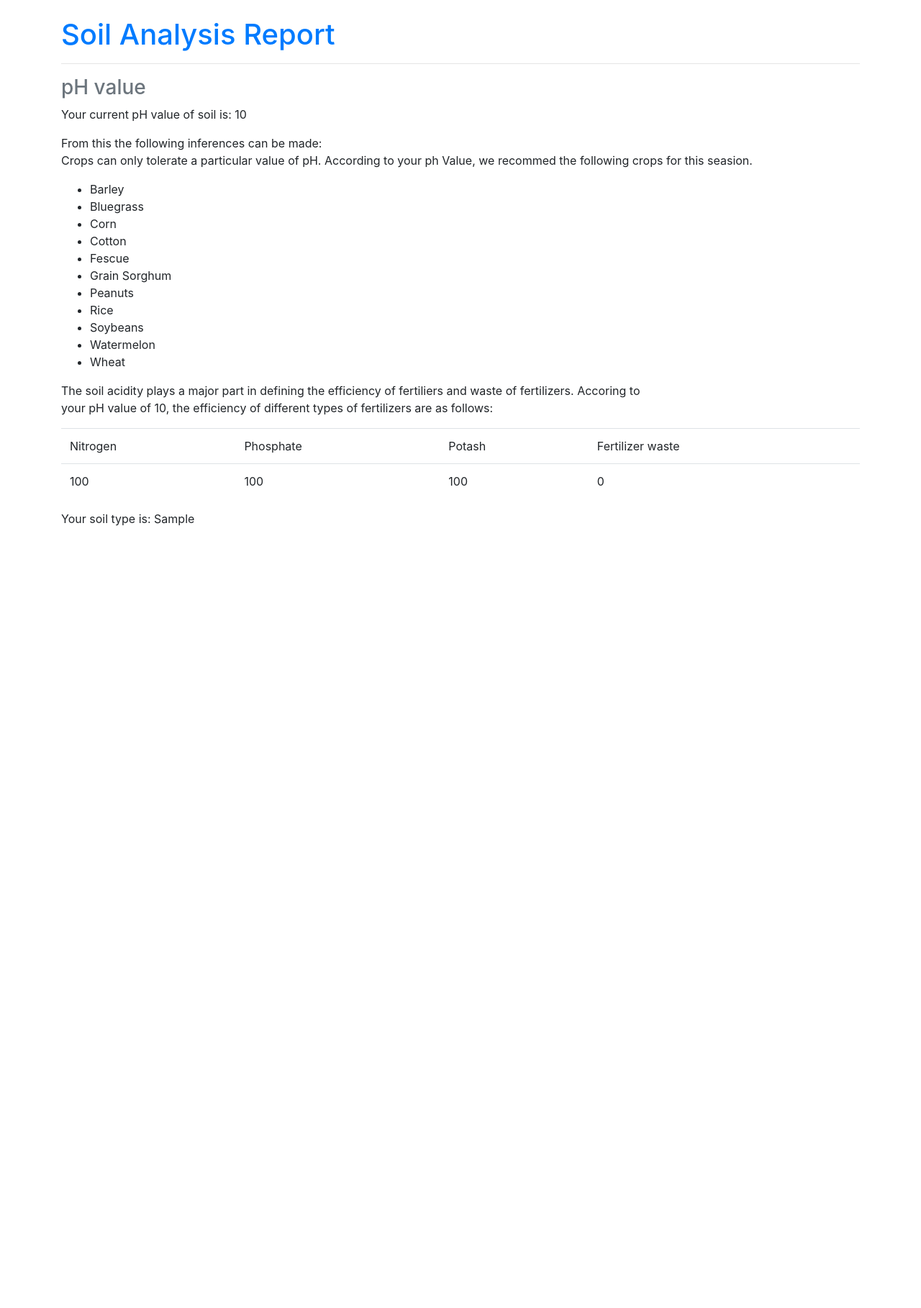
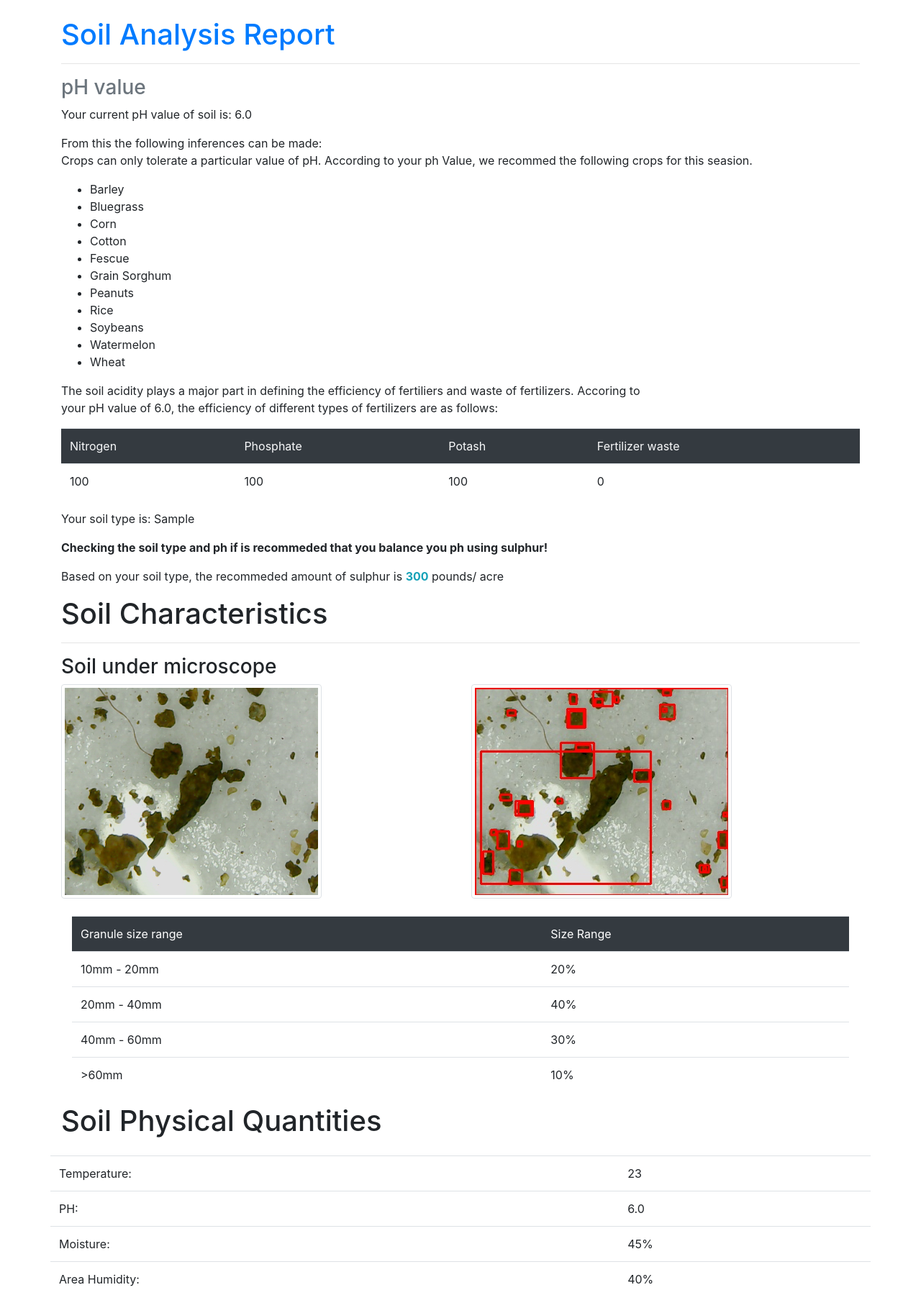
Before and after one commit to maybeabhishek/IETMakeathon_SoilAnalysis, a Flask app: template templates/report.html in a window 1280 px wide. Shown: the whole page at 72% size. Before the commit the page ends 731 px from the top, so only its background shows below. Run offline with Flask 2, Linux system fonts and the light colour scheme; the template is opened without the code that fills it: most values are stand-ins (such as "Sample title", 1, 10 or a date in 2020); some libraries are stand-ins or nearby versions.

Commit message:
Final visualization and report

```diff
--- a/app.py
+++ b/app.py
@@ -30,11 +30,14 @@ def setDevice():
 def renderMicroscope():
 	return render_template("microscope.html")
 
+@app.route("/report")
+def renderReport():
+	return render_template("report.html")
 
 @app.route("/getSensor")
 def returnSensor():
 	values = {}
-	values['temperatureValue'] = randint(20, 50)
+	values['temperatureValue'] = randint(30, 40)
 	values['phValue'] = randint(3, 8)
 	values['moistureValue'] = randint(40, 80)
 	values['humidityValue'] = randint(50, 100)
--- a/static/js/tempGraph.js
+++ b/static/js/tempGraph.js
@@ -33,7 +33,7 @@ $(document).ready(function () {
         // generate an array of random data
         var data = [];
         for (i = -100; i <= 0; i += 1) {
-          data.push(Math.floor(Math.random() * 40 + 10));
+          data.push(Math.floor(Math.random() * 40 + 30));
         }
         return data;
       }())
--- a/templates/navbar.html
+++ b/templates/navbar.html
@@ -20,7 +20,7 @@
           <a class="nav-link" href="#">Timeline</a>
         </li>
         <li class="nav-item">
-          <a class="nav-link" href="#">Report</a>
+          <a class="nav-link" href="/report">Report</a>
         </li>
 
       </ul>
--- a/templates/report.html
+++ b/templates/report.html
@@ -17,38 +17,38 @@
       else if (ph >= 5.0 && ph <= 5.5)
         return ['blueberries', 'irish potato', 'sweet potato']
       else if (ph <= 6.5)
-        return ['Barley','Bluegrass','Corn','Cotton','Fescue','Grain Sorghum','Peanuts','Rice	 ','Soybeans','Watermelon','Wheat'];
-      else if (ph<=7)
+        return ['Barley', 'Bluegrass', 'Corn', 'Cotton', 'Fescue', 'Grain Sorghum', 'Peanuts', 'Rice	 ', 'Soybeans', 'Watermelon', 'Wheat'];
+      else if (ph <= 7)
         return ['Alfalfa', 'Clovers', 'Beet']
     }
     // SOIL ACIDITY	NITROGEN	PHOSPHATE	POTASH	FERTILIZER WASTED
     // Efficiency
-    function getDetailsBypH(acidity){
-      if(acidity <= 4.5)
+    function getDetailsBypH(acidity) {
+      if (acidity <= 4.5)
         return [30, 23, 33, 71.34]
-      else if(acidity <= 5.0)
+      else if (acidity <= 5.0)
         return [53, 34, 52, 53.67]
-      else if(acidity <= 5.5)
-        return [77,	48,	77, 32.69]
-      else if(acidity <= 6.0)
-        return [89,	52,	100, 19.67]
-      else if(acidity <= 7)
+      else if (acidity <= 5.5)
+        return [77, 48, 77, 32.69]
+      else if (acidity <= 6.0)
+        return [89, 52, 100, 19.67]
+      else if (acidity <= 7)
         return [100, 100, 100, 0]
     }
 
     // Reduce alkalinity
     // SAND	SILT LOAM	CLAY
-    function getSulphurBySoilAndPH(soil, pH){
-      var sulAmount ={
+    function getSulphurBySoilAndPH(soil, ph) {
+      var sulAmount = {
         "sand": [2000, 1200, 500, 100],
         "silt loam": [2500, 1500, 800, 150],
         "clay": [3000, 2000, 1000, 300]
       }
-      if(ph>=8.5)
+      if (ph >= 8.5)
         return sulAmount[soil][0];
-      else if(ph>=8.0)
+      else if (ph >= 8.0)
         return sulAmount[soil][1];
-      else if(ph>=7.5)
+      else if (ph >= 7.5)
         return sulAmount[soil][2];
       else
         return sulAmount[soil][3];
@@ -60,48 +60,120 @@
     <hr>
     <div class="soilPhysicalValuesReport">
       <h3 class="text-secondary">pH value</h3>
-      <p>Your current pH value of soil is: {{averagePhValue}}</p>
+      <p>Your current pH value of soil is: 6.0</p>
       <p>
         From this the following inferences can be made: <br>
-        Crops can only tolerate a particular value of pH. According to your ph Value, we recommed the following crops for this seasion.
+        Crops can only tolerate a particular value of pH. According to your ph Value, we recommed the following crops
+        for this seasion.
         <ul id="phCrops"></ul>
       </p>
       <p>
-        The soil acidity plays a major part in defining the efficiency of fertiliers and waste of fertilizers. Accoring to<br>
-        your pH value of {{averagePhValue}}, the efficiency of different types of fertilizers are as follows:
+        The soil acidity plays a major part in defining the efficiency of fertiliers and waste of fertilizers. Accoring
+        to<br>
+        your pH value of 6.0, the efficiency of different types of fertilizers are as follows:
         <table id="efficiencyTable" class="table table-hover table-stripped"></table>
       </p>
       <p>
         Your soil type is: {{soilType}}
       </p>
+      <p><b>Checking the soil type and ph if is recommeded that you balance you ph using sulphur!</b></p>
+      <p>Based on your soil type, the recommeded amount of sulphur is <b><span class="text-info"
+            id="sulAmount"></span></b> pounds/ acre</p>
+    </div>
+
+    <h1>Soil Characteristics</h1>
+    <hr>
+    <div class="soilCharacteristics">
+      <h3>Soil under microscope</h3>
+      <div class="row">
+        <div class="col-6">
+          <img class="img-thumbnail" src="/static/uploads/upload.jpg">
+        </div>
+        <div class="col-6">
+          <img class="img-thumbnail" src="/static/uploads/detection.jpg">
+        </div>
+      </div>
+      <div class="col-12 mt-4">
+        <table class="table table-hover table-stripped">
+          <thead class="bg-dark text-white">
+            <tr>
+              <td>Granule size range</td>
+              <td>Size Range</td>
+            </tr>
+          </thead>
+          <tr>
+            <td>10mm - 20mm</td>
+            <td>20%</td>
+          </tr>
+          <tr>
+            <td>20mm - 40mm</td>
+            <td>40%</td>
+          </tr>
+          <tr>
+            <td>40mm - 60mm</td>
+            <td>30%</td>
+          </tr>
+          <tr>
+            <td>>60mm</td>
+            <td>10%</td>
+          </tr>
+        </table>
+      </div>
+    </div>
+
+    <h1>Soil Physical Quantities</h1>
+    <div class="row mt-4">
+      <table class="table table table-hover table-stripped sensorTable">
+        <tr>
+          <td>Temperature: </td>
+          <td id="temperatureValue">23</td>
+        </tr>
+        <tr>
+          <td>PH: </td>
+          <td id="phValue">6.0</td>
+        </tr>
+        <tr>
+          <td>Moisture: </td>
+          <td id="moistureValue">45%</td>
+        </tr>
+        <tr>
+          <td>Area Humidity: </td>
+          <td id="humidityValue">40%</td>
+        </tr>
+      </table>
     </div>
   </div>
 
   <script>
-    function populateCropsPh(phValue = 6.5){
+    function populateCropsPh(phValue = 6.5) {
       var list = document.getElementById('phCrops');
       items = '';
-      getCropsByPH(phValue).forEach((crop)=>{
-        items+='<li>'+crop+'</li>';
+      getCropsByPH(phValue).forEach((crop) => {
+        items += '<li>' + crop + '</li>';
       });
       list.innerHTML = items;
     }
 
-    function populateEfficieny(phValue = 6.5){
+    function populateEfficieny(phValue = 6.5) {
       var table = document.getElementById('efficiencyTable');
-      var content = `<thead><tr>
+      var content = `<thead class="bg-dark text-light"><tr>
         <td>Nitrogen</td>
         <td>Phosphate</td>
         <td>Potash</td>
         <td>Fertilizer waste</td>
       </tr></thead>`;
       var elements = getDetailsBypH(phValue);
-      content+=`<td>${elements[0]}</td><td>${elements[1]}</td><td>${elements[2]}</td><td>${elements[3]}</td>`;
+      content += `<td>${elements[0]}</td><td>${elements[1]}</td><td>${elements[2]}</td><td>${elements[3]}</td>`;
       table.innerHTML = content;
+    }
+
+    function populateSulphur(phValue = 6.5) {
+      document.getElementById('sulAmount').innerText = getSulphurBySoilAndPH('clay', phValue);
     }
 
     populateCropsPh();
     populateEfficieny();
+    populateSulphur();
   </script>
 </body>
 
```
Also changed, not shown: openCV/opencv.py (added, +95 -0 lines), templates/microscope.html (+14 -2 lines), openCV/detection.jpg (added), static/uploads/detection.jpg, static/uploads/upload.jpg.
